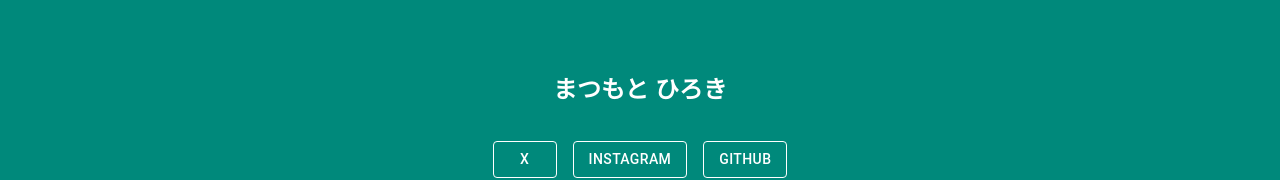
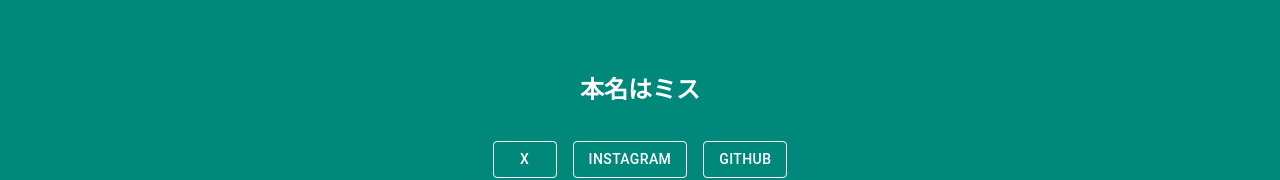
Before and after one commit to matuhiro97/hirokiHP, a React (Vite) app: page / in a window 1280 px wide. Shown: the part 286-466 px from the top of the page. Built offline with nearby package versions, Linux system fonts and the light colour scheme.

Commit message:
名前変更

```diff
--- a/src/pages/Home.tsx
+++ b/src/pages/Home.tsx
@@ -15,7 +15,7 @@ const Home: React.FC = () => {
         color: '#fff', // テキストの色を白に設定
       }}
     >
-      <h2>まつもと ひろき</h2>
+      <h2>本名はミス</h2>
       <nav>
         <Box
           sx={{
```
